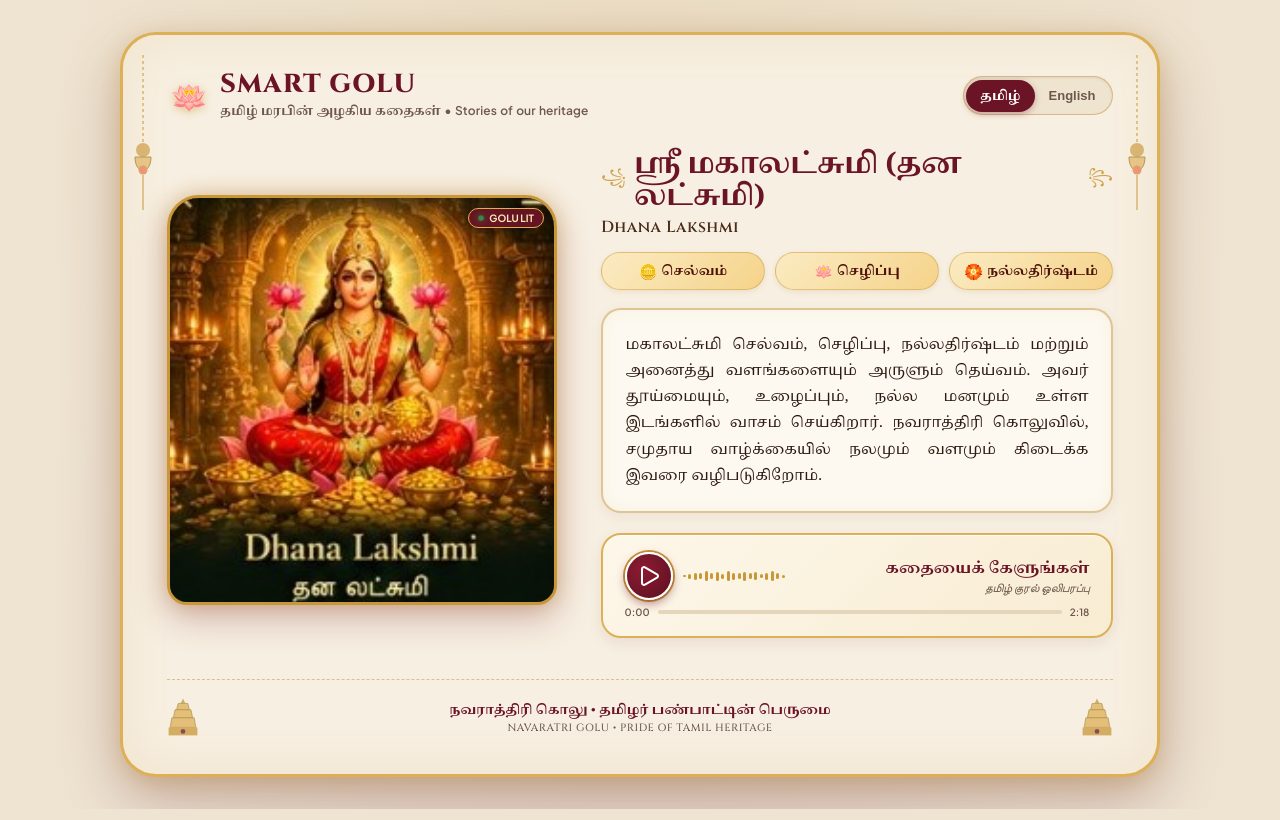
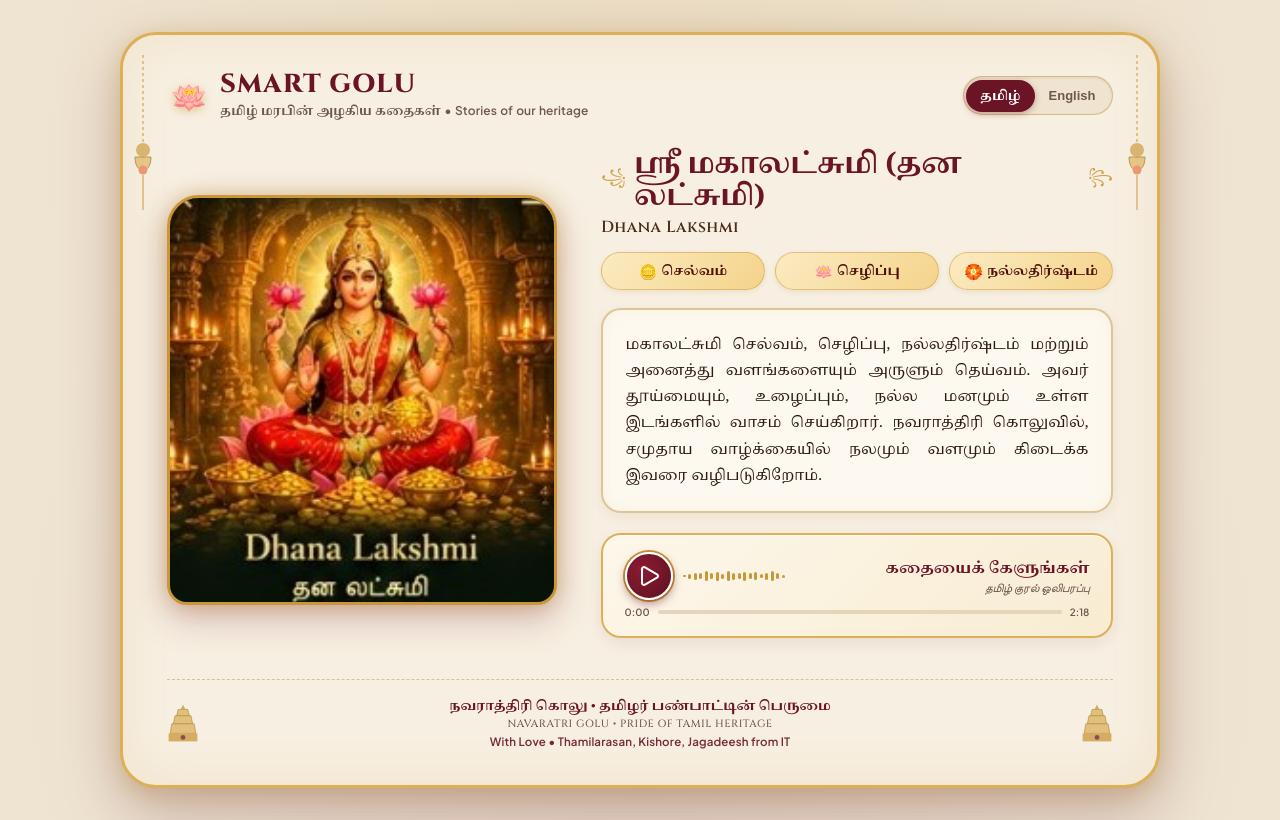
Before and after one commit to Thamilarasan-gp/tech_golu, a Next.js app: page / in a window 1280 px wide. Built offline with nearby package versions, Linux system fonts and the light colour scheme; no server answers; the database is empty; a web font is replaced by a local one.

Commit message:
feat: remove GOLU LIT badge and add IT team attribution in footer

```diff
--- a/app/globals.css
+++ b/app/globals.css
@@ -519,6 +519,17 @@ body {
   margin-top: 1px;
 }
 
+.footer-team-banner {
+  font-family: 'Plus Jakarta Sans', sans-serif;
+  font-size: 9.5px;
+  font-weight: 600;
+  color: var(--maroon-primary);
+  display: block;
+  margin-top: 3px;
+  letter-spacing: 0.015em;
+  opacity: 0.9;
+}
+
 /* ==========================================================================
    RESPONSIVE DEVICE DESIGN (Mobile, Tablet, Laptop, Desktop / System)
    ========================================================================== */
@@ -745,4 +756,8 @@ body {
   .footer-english-banner {
     font-size: 10.5px;
   }
+
+  .footer-team-banner {
+    font-size: 11.5px;
+  }
 }
--- a/app/page.tsx
+++ b/app/page.tsx
@@ -281,14 +281,6 @@ export default function SmartGoluHeritageApp() {
                 height={420}
                 priority
               />
-
-              {/* IoT Active indicator */}
-              {activeDollId === currentLakshmi.id && (
-                <div className="iot-active-badge">
-                  <span className="pulse-led" />
-                  <span>GOLU LIT</span>
-                </div>
-              )}
             </div>
           </div>
         </div>
@@ -411,6 +403,9 @@ export default function SmartGoluHeritageApp() {
           <span className="footer-english-banner">
             NAVARATRI GOLU • PRIDE OF TAMIL HERITAGE
           </span>
+          <span className="footer-team-banner">
+            With Love • Thamilarasan, Kishore, Jagadeesh from IT
+          </span>
         </div>
 
         {/* Right Temple Gopuram SVG */}
```
